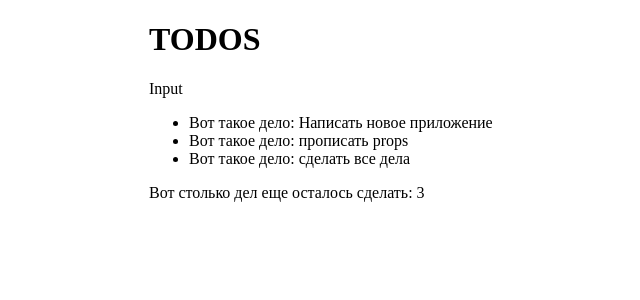
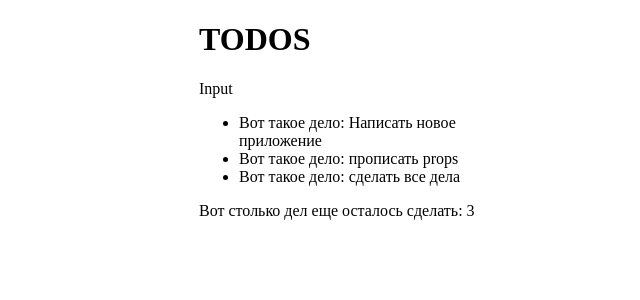
Before and after one commit to WebHeroSchool/first-react-app, a React (Create React App) app: page / in a window 1280 px wide. Shown: the top 300 px of the page, without its empty margins (291-931 px from the left). Built offline with nearby package versions, Linux system fonts and the light colour scheme.

Commit message:
module css

```diff
--- a/src/components/App/App.js
+++ b/src/components/App/App.js
@@ -2,7 +2,7 @@ import React from 'react';
 import InputItem from "../InputItem/InputItem";
 import ItemList from "../ItemList/ItemList";
 import Footer from "../Footer/Footer";
-import './App.css';
+import styles from './App.module.css'
 
 const items = [
     {
@@ -16,8 +16,8 @@ const items = [
     }
 ];
 
-const App = () => (<div className="wrap">
-    <h1 className="wrap__title">todos</h1>
+const App = () => (<div className={styles.wrap}>
+    <h1 className={styles.title}>todos</h1>
     <InputItem/>
     <ItemList items={items}/>
     <Footer count={3}/>
--- a/src/components/App/App.css
+++ b/src/components/App/App.module.css
@@ -1,9 +1,9 @@
 .wrap {
     margin: auto;
-    width: 50vh;
+    width: 300px;
     font-family: Gabriola, serif;
 }
 
-.wrap__title {
+.title {
     text-transform: uppercase;
 }
```
